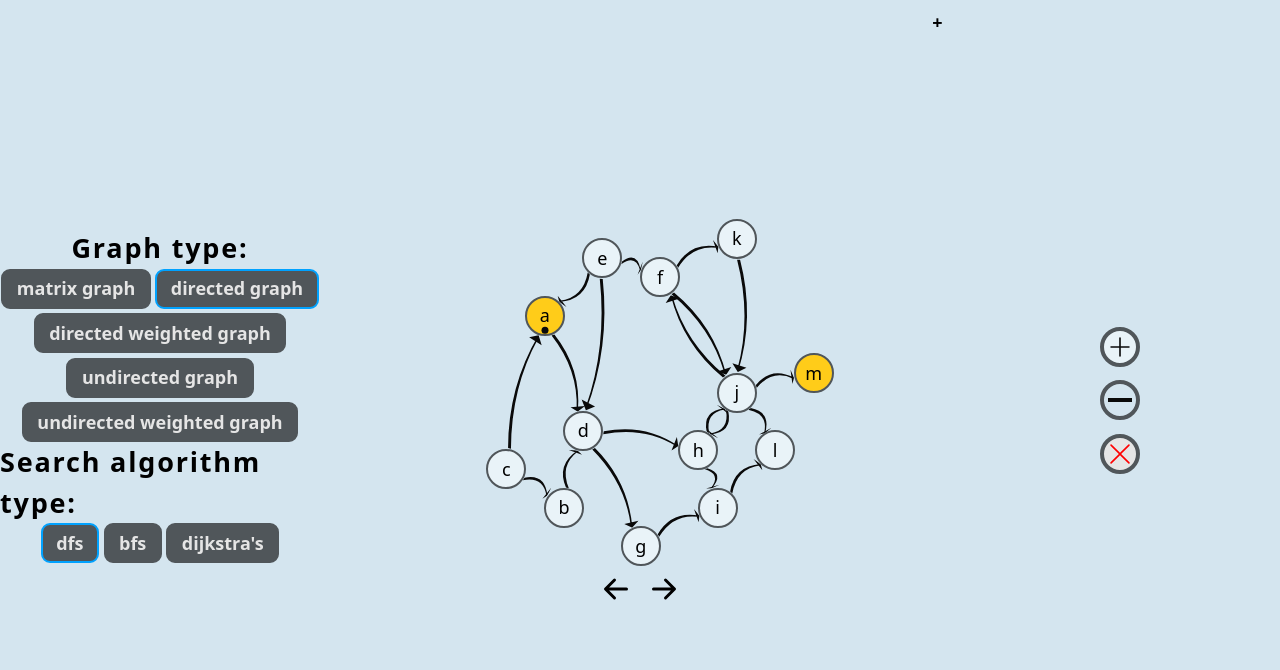
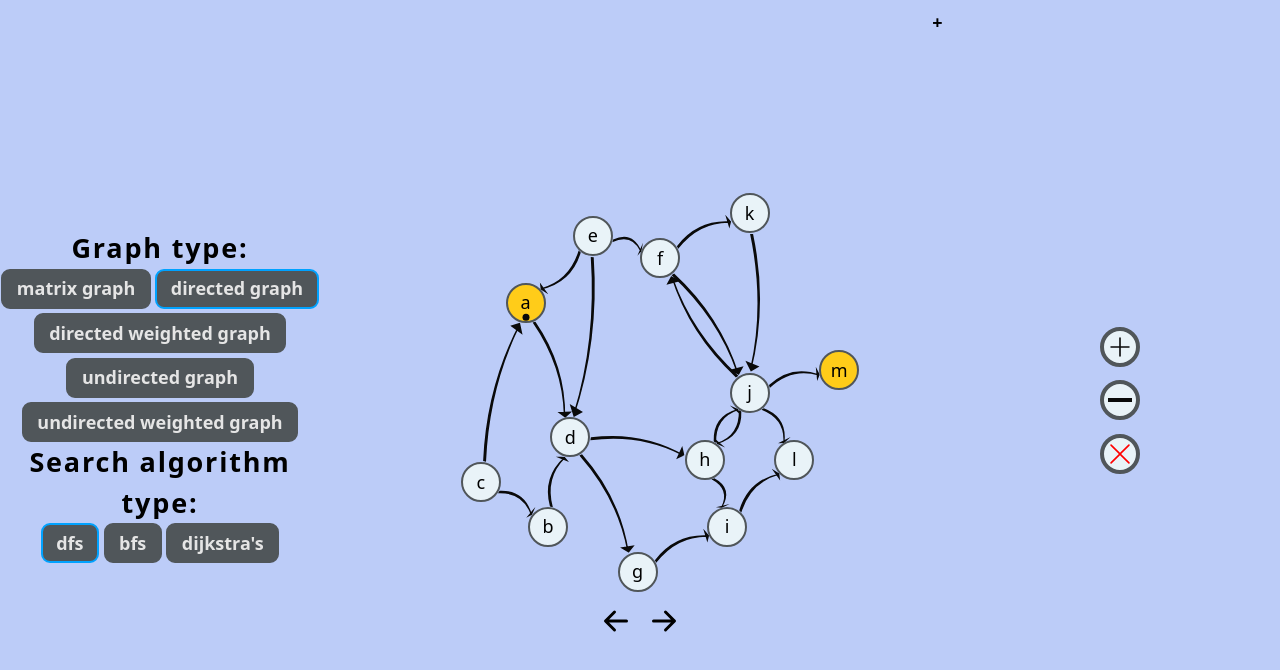
Before and after one commit to KLTPL/graph-algorithms-visualisation, a React (Vite) app: page / in a window 1280 px wide. Both pictures are taken after a click on the button "directed graph". Shown: the top 670 px of the page. Built offline with nearby package versions, Linux system fonts and the light colour scheme.

Commit message:
Visual changes: changed the background color and fixed some annoying small mistakes

```diff
--- a/src/App.tsx
+++ b/src/App.tsx
@@ -6,7 +6,7 @@ import { ContextProvider } from "./context/Context";
 export default function App() {
   return (
     <ContextProvider>
-      <main className="flex flex-col md:grid grid-rows-[30vh_70dvh_30dvh] md:grid-rows-1 md:grid-cols-[2.5fr_5fr_2.5fr] bg-bg1 min-h-[100dvh]">
+      <main className="flex flex-col md:grid grid-rows-[30vh_70dvh_30dvh] md:grid-rows-1 md:grid-cols-[2.5fr_5fr_2.5fr] min-h-[100dvh] bg-bg1">
         <GraphSettings />
         <GraphContainer />
         <GraphTools />
--- a/src/components/visualisation-container/element-components/edgeE/EdgeE.tsx
+++ b/src/components/visualisation-container/element-components/edgeE/EdgeE.tsx
@@ -125,11 +125,12 @@ function EdgeEdge({
           key={JSON.stringify(edgeData)} // key is necesary when removing en edge
           type="number"
           defaultValue={edgeData.cost}
-          className="absolute left-1/2 top-1/2 max-w-[4ch] bg-nodeEmpty text-center border-2 border-nodeBorder rounded-full"
+          className="absolute left-1/2 top-1/2 max-w-[4ch] w-fit bg-nodeEmpty text-center border-2 border-nodeBorder rounded-full flex justify-center items-center"
           style={{
             transform: `translate(-50%, ${
               visualisationData.isDOrDW ? "-125" : "-50"
             }%) rotate(${-angle}deg)`,
+            fontSize: nodeSizePx / 2,
           }}
           onChange={handleInputOnChange}
         />
--- a/src/components/visualisation-container/element-components/nodeE/NodeE.tsx
+++ b/src/components/visualisation-container/element-components/nodeE/NodeE.tsx
@@ -11,7 +11,7 @@ import { NodePosition } from "../../graph-components/E/getProperNodesPostions";
 import { getClassNamesForNodeE } from "./getClassNamesForNodeE";
 import removeNode from "./removeNode";
 
-export const nodeSizePx = window.innerWidth < 500 ? window.innerWidth / 12 : 40;
+export const nodeSizePx = window.innerWidth < 500 ? window.innerWidth / 10 : 40;
 export const nodeNumToChar = (node: NodeE) =>
   String.fromCharCode(node + "a".charCodeAt(0));
 
--- a/src/components/visualisation-container/element-components/nodeM/getClassNamesForNodeM.ts
+++ b/src/components/visualisation-container/element-components/nodeM/getClassNamesForNodeM.ts
@@ -47,7 +47,7 @@ export function getClassNamesForNodeM({
   );
 
   const conditionAndValuePairs = [
-    [true, "aspect-square flex flex-col items-center justify-center"],
+    [true, "aspect-square flex flex-col items-center justify-center border-nodeBorder border-solid border-e-[1px] border-t-[1px]"],
     [isEmpty && !isStartOrEnd && !isOnBacktrack, "bg-nodeEmpty"],
     [isStartOrEnd && !isReachedStartOrEndNode, "bg-nodeStartOrEnd"],
     [isRock, "bg-nodeRock"],
--- a/src/components/visualisation-container/graph-components/E/E.tsx
+++ b/src/components/visualisation-container/graph-components/E/E.tsx
@@ -5,7 +5,7 @@ import {
   useVisualisationPointerTools,
 } from "../../../../context/Context";
 import { VisualisationDataDW } from "../../../../visualisationData/typesVisualisationData";
-import NodeEdge from "../../element-components/nodeE/NodeE";
+import NodeEdge, { nodeSizePx } from "../../element-components/nodeE/NodeE";
 import { NodeE } from "../../../../visualisationData/typesGraphData";
 import getProperNodesPosition, { NodePosition } from "./getProperNodesPostions";
 import EdgeEdge from "../../element-components/edgeE/EdgeE";
@@ -67,7 +67,7 @@ export default function Edge({ backtrackCount }: { backtrackCount: number }) {
     <div
       ref={containerRef}
       id="edge-container"
-      className="w-[95%] md:w-[60%] aspect-square relative"
+      className="w-full xl:w-[70%] aspect-square relative"
       onPointerDown={handleOnPointerDown}
     >
       {[...visualisationData.graph.keys()].map((node, i) =>
--- a/src/components/visualisation-container/graph-components/M/M.tsx
+++ b/src/components/visualisation-container/graph-components/M/M.tsx
@@ -20,13 +20,13 @@ export default function Matrix({ backtrackCount }: { backtrackCount: number }) {
     );
   }
 
-  return (
+  return ( // the grid is styled so every node has the border on top and right side and the grid has the border only on the left and bottom
     <div
       style={{
         gridTemplateColumns: `repeat(${visualisationData.graph[0].length}, 1fr)`,
         gridTemplateRows: `repeat(${visualisationData.graph.length}, 1fr)`,
       }}
-      className="w-[90%] grid max-w-[500px] gap-[1px] bg-nodeBorder border-solid border-2 border-nodeBorder"
+      className="w-[90%] grid max-w-[500px] bg-nodeBorder border-solid border-s-[2px] border-b-[2px] border-nodeBorder"
     >
       {visualisationData.graph.map((row, r) =>
         row.map((fieldType, c) => getField(r, c))
--- a/src/components/visualisation-settings/SelectAlgorithmType.tsx
+++ b/src/components/visualisation-settings/SelectAlgorithmType.tsx
@@ -30,7 +30,7 @@ export default function SelectAlgorithmType() {
 
   return (
     <div className="flex flex-col items-center">
-      <h3 className="text-h3">Search algorithm type:</h3>
+      <h3 className="text-h3 text-center">Search algorithm type:</h3>
       <div className="flex flex-wrap justify-center gap-1">
         <SelectButton
           optionName={searchAlgorithmTypeToName(SearchAlgorithmsTypes.Dfs)}
--- a/src/components/visualisation-settings/SelectGraphType.tsx
+++ b/src/components/visualisation-settings/SelectGraphType.tsx
@@ -30,7 +30,7 @@ export default function SelectGraphType() {
   }
   return (
     <div className="flex flex-col items-center">
-      <h3 className="text-h3">Graph type:</h3>
+      <h3 className="text-h3 text-center">Graph type:</h3>
       <div className="flex flex-wrap justify-center gap-1">
         <SelectButton
           optionName={userGraphTypeToName(UserGraphTypes.M)}
--- a/src/components/visualisation-tools/SelectToolsE.tsx
+++ b/src/components/visualisation-tools/SelectToolsE.tsx
@@ -13,7 +13,6 @@ const CONTENT_NEW_NODE = (
     width="26"
     height="26"
     fill={twConfig.theme.colors.black}
-    className="bi bi-plus-lg"
     viewBox="0 0 16 16"
   >
     <path
@@ -38,7 +37,7 @@ const CONTENT_NEW_EDGE = (
   <div
     key={"edge"}
     style={{ width: nodeSizePx * 0.6, height: EDGE_HEIGHT_PX }}
-    className="bg-black w-full"
+    className="bg-black"
   ></div>
 );
 
@@ -52,13 +51,13 @@ export default function SelectToolsE() {
         content={CONTENT_NEW_NODE}
       />
       <ToolRadioInput
-        customClassName="bg-inherit"
+        customClassName="bg-nodeEmpty"
         title="new edge"
         newPointerTool={Tools.NewEdge}
         content={CONTENT_NEW_EDGE}
       />
       <ToolRadioInput
-        customClassName="bg-white"
+        customClassName="bg-nodeEmpty"
         title="remove node or edge"
         newPointerTool={Tools.RemoveEdgeOrNode}
         content={CONTENT_REMOVE}
--- a/src/components/visualisation-tools/ToolRadioInput.tsx
+++ b/src/components/visualisation-tools/ToolRadioInput.tsx
@@ -7,10 +7,11 @@ import { UserGraphTypes } from "../../visualisationData/typesGraphData";
 import { nodeSizePx } from "../visualisation-container/element-components/nodeE/NodeE";
 import { VisualisationPointerTools as Tools } from "./VisualisationTools";
 
+const DEFAULT_CLASS_NAME = "aspect-square border-solid border-4 border-nodeBorder text-black aspect-square border-solid border-4 border-nodeBorder text-black";
 const DEFAULT_CLASS_NAME_M =
-  "w-[50px] aspect-square border-solid border-4 border-nodeBorder text-black rounded-xl grid place-content-center font-semibold";
+  "rounded-xl grid place-content-center font-semibold";
 const DEFAULT_CLASS_NAME_E =
-  "aspect-square border-solid border-4 border-nodeBorder text-black rounded-full font-semibold flex items-center justify-center relative";
+  "rounded-full font-semibold flex items-center justify-center relative";
 const CURRENT_CLASS_NAME = "border-primary";
 
 interface ToolBoxProps {
@@ -34,7 +35,7 @@ export default function ToolRadioInput({
     visualisationData.graphType === UserGraphTypes.M
       ? DEFAULT_CLASS_NAME_M
       : DEFAULT_CLASS_NAME_E;
-  const classNames = [defaultClassName, customClassName];
+  const classNames = [DEFAULT_CLASS_NAME, defaultClassName, customClassName];
   if (pointerTool === newPointerTool) {
     classNames.push(CURRENT_CLASS_NAME);
   }
@@ -47,7 +48,7 @@ export default function ToolRadioInput({
   }
   return (
     <button
-      style={{ width: nodeSizePx }}
+      style={{ width: nodeSizePx < 40 ? 40 : nodeSizePx, fontSize: nodeSizePx / 2.25 }}
       className={classNames.join(" ")}
       title={title}
       onClick={() => {
--- a/tailwind.config.js
+++ b/tailwind.config.js
@@ -19,9 +19,10 @@ export default {
       "4xl": "2.441rem",
       "5xl": "3.052rem",
     },
+    extend: {
       colors: {
         primary: "#00a2ff",
-      bg1: "#D4E5EF",
+        bg1: "#bcccf8",
         bg2: "#0022ff",
         nodeEmpty: "#e9f3f8",
         nodeRock: "#3e4245",
@@ -32,7 +33,7 @@ export default {
         black: "#0a0a0a",
         white: "#e5e5e5",
       },
-    extend: {},
+    },
   },
   plugins: [],
 };
```
Lines whose indentation alone changed are shown as unchanged.
